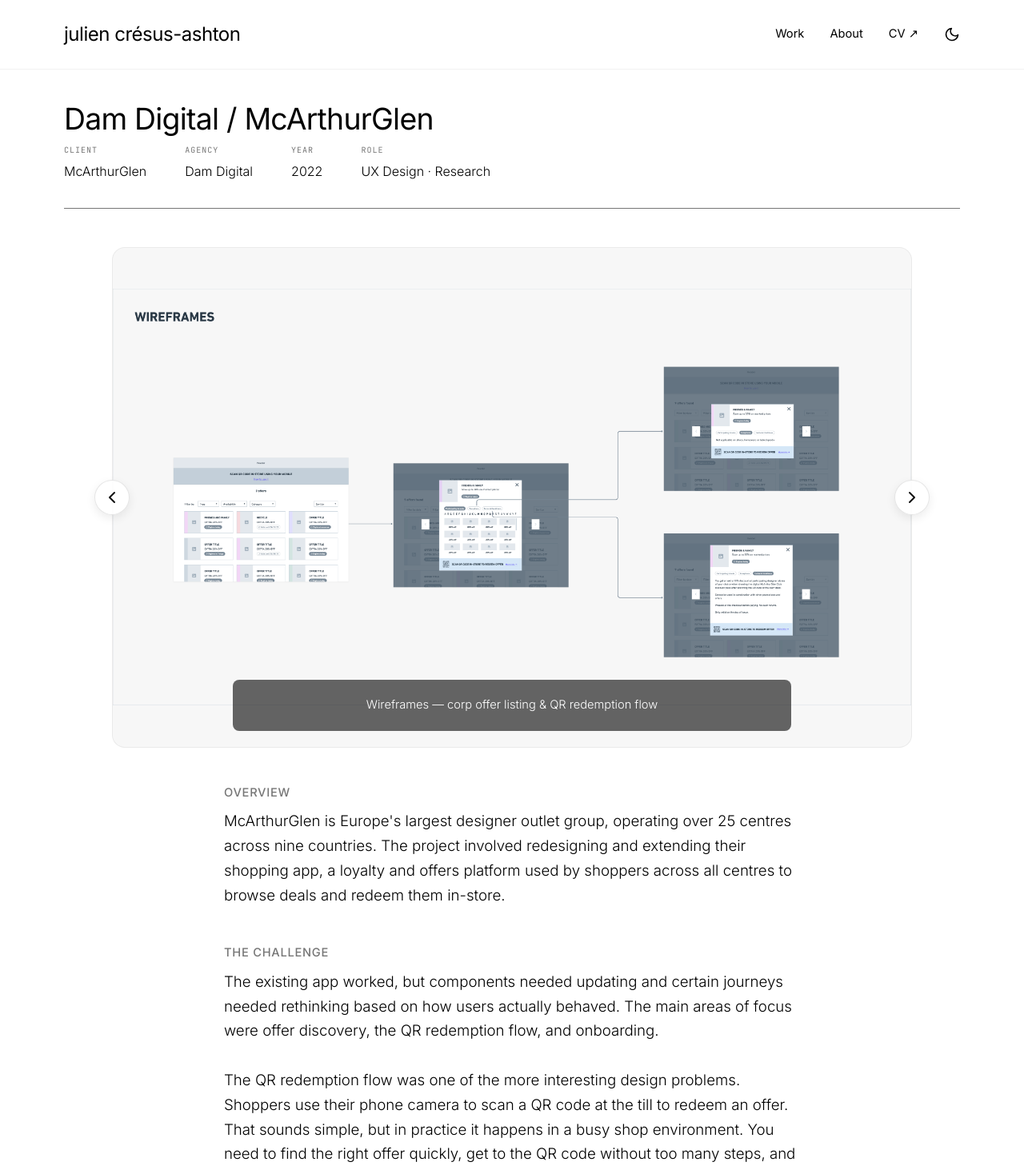
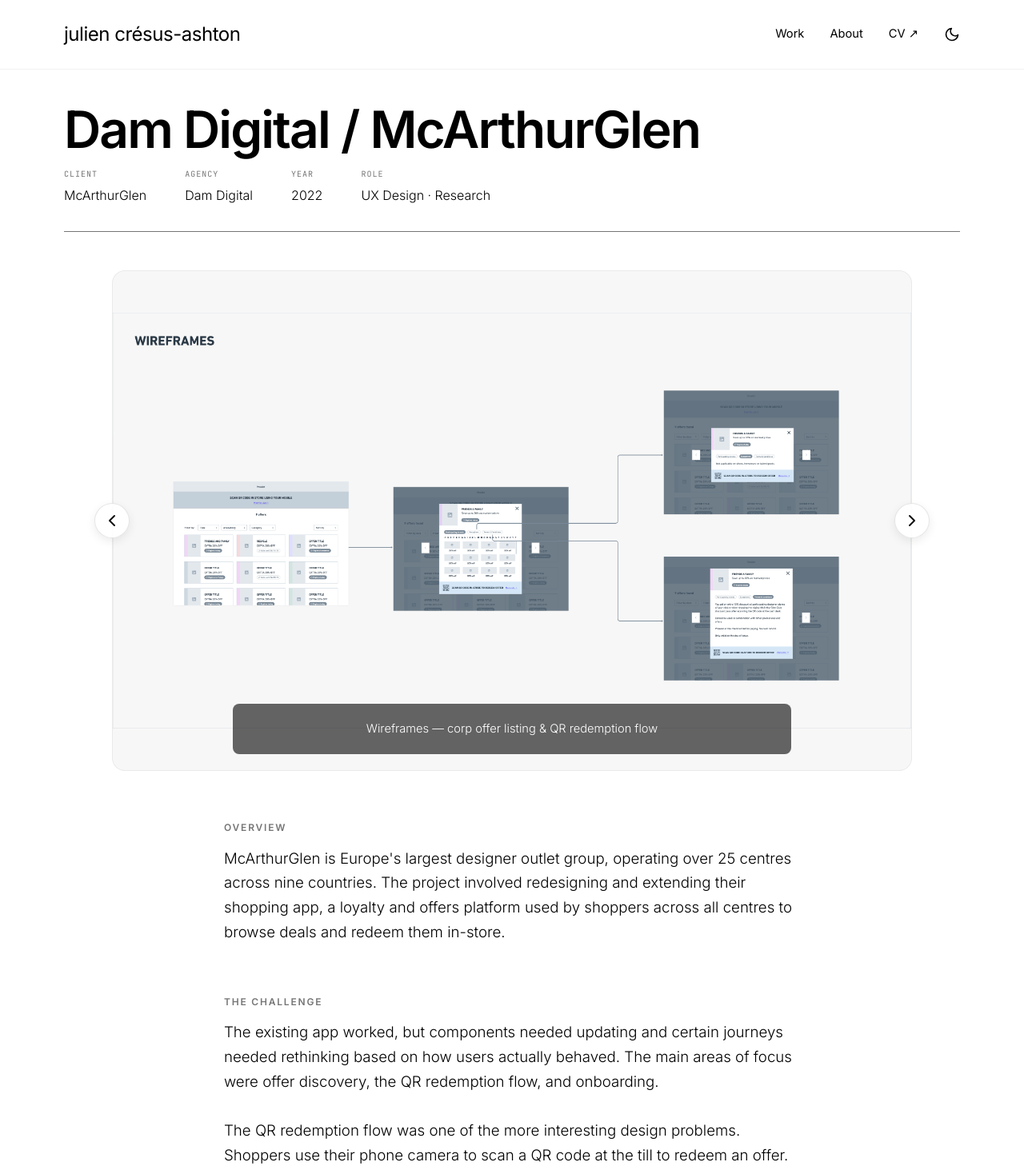
Before and after one commit to julcresus/julcresus.github.io, a React (Create React App) app: page /mag in a window 1280 px wide. Shown: the top 1463 px of the page at 80% size. Built offline with nearby package versions, Linux system fonts and the light colour scheme; no server answers.

Commit message:
Update project headings for maximum typographical distinction

```diff
--- a/src/App.css
+++ b/src/App.css
@@ -391,23 +391,23 @@
 
 .project-title {
   font-family: var(--font-sans);
-  font-size: 28pt;
-  font-weight: 400;
-  letter-spacing: -0.02em;
-  line-height: 1.2;
+  font-size: clamp(32pt, 5vw, 48pt);
+  font-weight: 600;
+  letter-spacing: -0.03em;
+  line-height: 1.1;
   color: var(--fg);
-  margin-bottom: 8px;
+  margin-bottom: 12px;
 }
 
 .sub-title {
   font-family: var(--font-sans);
-  font-size: 11pt;
-  font-weight: 500;
+  font-size: 9pt;
+  font-weight: 600;
   text-transform: uppercase;
-  letter-spacing: 0.05em;
+  letter-spacing: 0.15em;
   color: var(--muted);
-  margin-bottom: 12px;
-  margin-top: 48px;
+  margin-bottom: 16px;
+  margin-top: 64px;
 }
 
 .tags_ {
```
